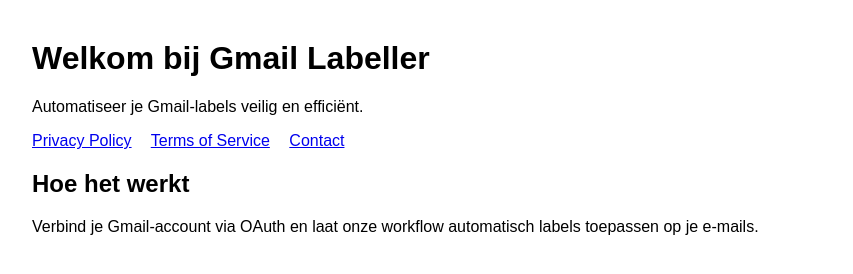
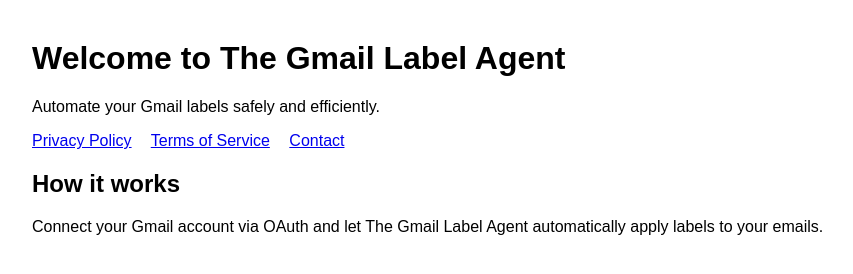
Before and after one commit to Doreal-AI/The-Gmail-Label-Agent, a plain HTML site: page index.html in a window 1280 px wide. Shown: the whole page, without its empty margins (8-861 px from the left). Drawn offline with Linux system fonts and the light colour scheme.

Commit message:
Update index.html

```diff
--- a/index.html
+++ b/index.html
@@ -1,17 +1,17 @@
 <!DOCTYPE html>
-<html lang="nl">
+<html lang="en">
 <head>
   <meta charset="UTF-8">
   <meta name="viewport" content="width=device-width, initial-scale=1.0">
-  <title>Gmail Labeller</title>
+  <title>The Gmail Label Agent</title>
   <style>
     body { font-family: Arial, sans-serif; margin: 40px; }
     nav a { margin-right: 15px; }
   </style>
 </head>
 <body>
-  <h1>Welkom bij Gmail Labeller</h1>
-  <p>Automatiseer je Gmail-labels veilig en efficiënt.</p>
+  <h1>Welcome to The Gmail Label Agent</h1>
+  <p>Automate your Gmail labels safely and efficiently.</p>
 
   <nav>
     <a href="privacy.html">Privacy Policy</a>
@@ -20,8 +20,8 @@
   </nav>
 
   <section>
-    <h2>Hoe het werkt</h2>
-    <p>Verbind je Gmail-account via OAuth en laat onze workflow automatisch labels toepassen op je e-mails.</p>
+    <h2>How it works</h2>
+    <p>Connect your Gmail account via OAuth and let The Gmail Label Agent automatically apply labels to your emails.</p>
   </section>
 </body>
 </html>
```
